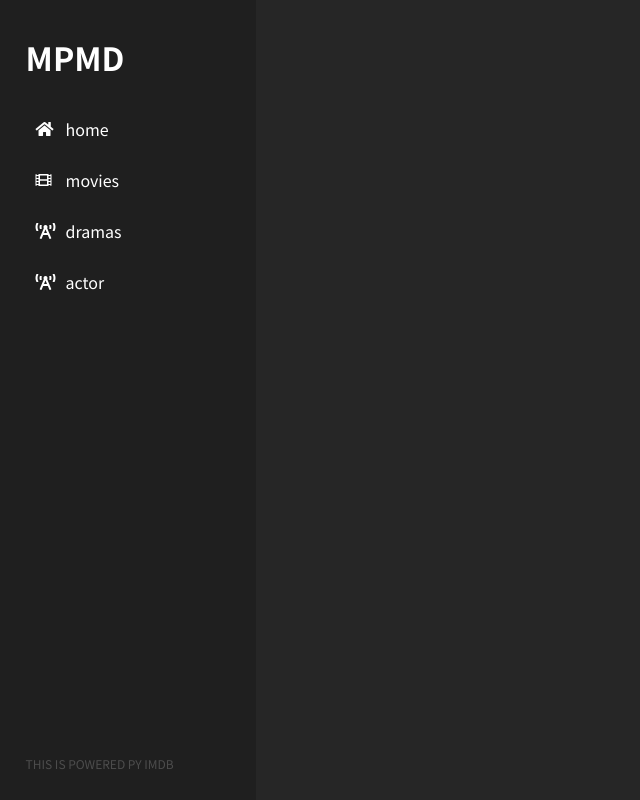
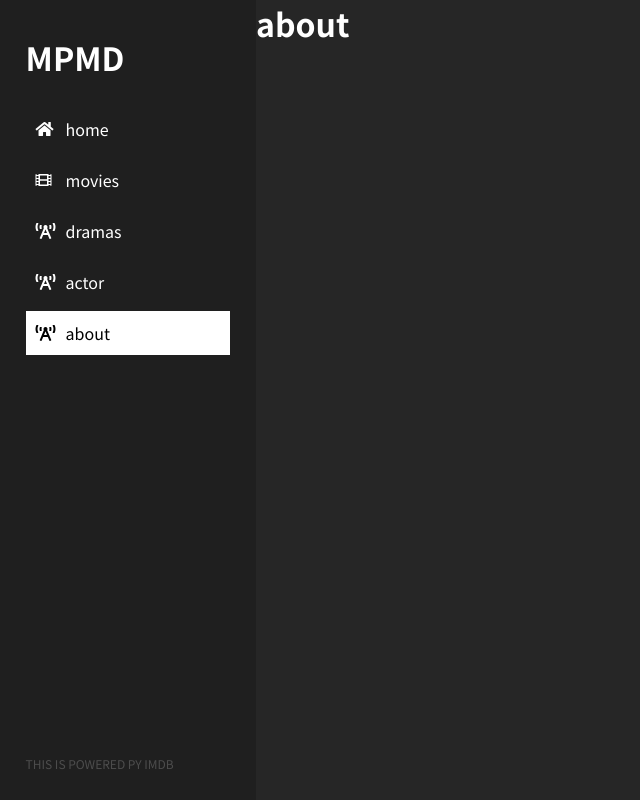
Before and after one commit to hyesungoh/MPMD, a React (Create React App) app in the folder front/: page /about in a window 1280 px wide. Shown: the whole page, without its empty margins (0-640 px from the left). Built offline with nearby package versions, Linux system fonts and the light colour scheme.

Commit message:
add about component

```diff
--- a/front/src/App.js
+++ b/front/src/App.js
@@ -6,6 +6,7 @@ import Nav from "./components/Nav";
 import Header from "./routes/Header";
 import Movies from "./routes/Movies";
 import Actor from "./routes/Actor/Actor";
+import About from "./routes/About/About";
 
 import "./App.css";
 
@@ -18,6 +19,7 @@ const SwitchRoute = withRouter(({ location }) => (
                 <Route path="/movies" component={Movies} />
                 <Route path="/dramas" component={Movies} />
                 <Route path="/actor" component={Actor} />
+                <Route path="/about" component={About} />
             </Switch>
         </CSSTransition>
     </TransitionGroup>
--- a/front/src/components/Nav.js
+++ b/front/src/components/Nav.js
@@ -53,6 +53,14 @@ const Nav = () => {
                     <span></span>
                     <i className="fas fa-broadcast-tower"></i> actor
                 </Link>
+
+                <Link to="/about" className={useCurrentPath("/about")}>
+                    <span></span>
+                    <span></span>
+                    <span></span>
+                    <span></span>
+                    <i className="fas fa-broadcast-tower"></i> about
+                </Link>
             </div>
 
             {/* <hr className="nav__hr"/> */}
--- /dev/null
+++ b/front/src/routes/About/About.js
@@ -0,0 +1,13 @@
+import React from "react";
+
+import "./About.css";
+
+const About = () => {
+    return (
+        <div>
+            <h1>about</h1>
+        </div>
+    );
+};
+
+export default About;
```
Also changed, not shown: front/src/routes/About/About.css (added), 1 other file (tests, documents, lock files or other folders).
